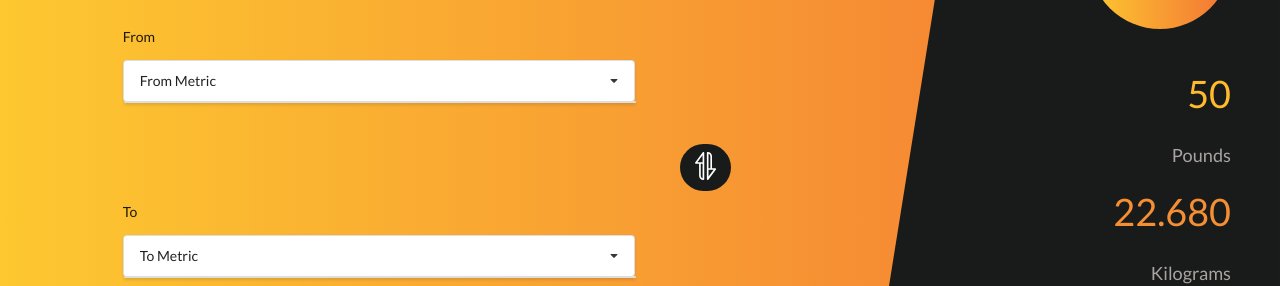
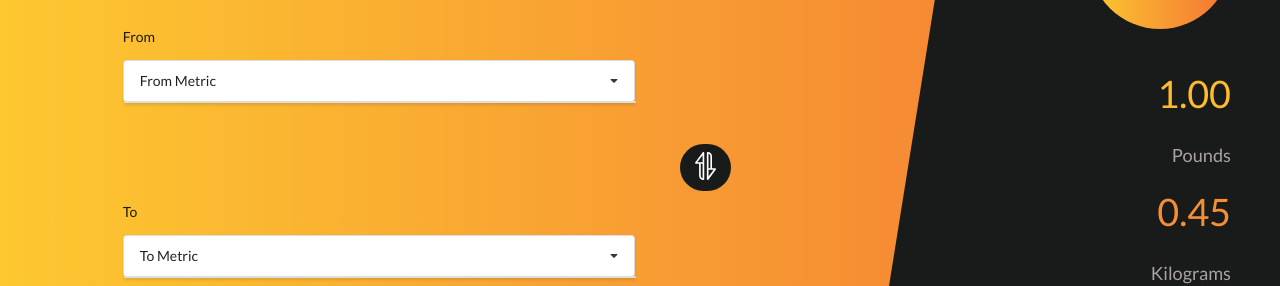
Before and after one commit to VinnyCanCode/MetricConverter, a plain HTML site: page index.html in a window 1280 px wide. Shown: the part 291-577 px from the top of the page. Drawn offline with nearby package versions, Linux system fonts and the light colour scheme.

Commit message:
updated html

```diff
--- a/index.html
+++ b/index.html
@@ -91,14 +91,14 @@
             <br><br>
 
             <div>
-                <h1 class="convertedAmount">50</h1>
+                <h1 class="convertedAmount">1.00</h1>
                 <h4 class="currentUnit">Pounds</h4>
             </div>
 
             <br>
 
             <div>
-                <h1 class="convertedToAmount">22.680</h1>
+                <h1 class="convertedToAmount">0.45</h1>
                 <h4 class="convertedUnit">Kilograms</h4>
             </div>
 
```
